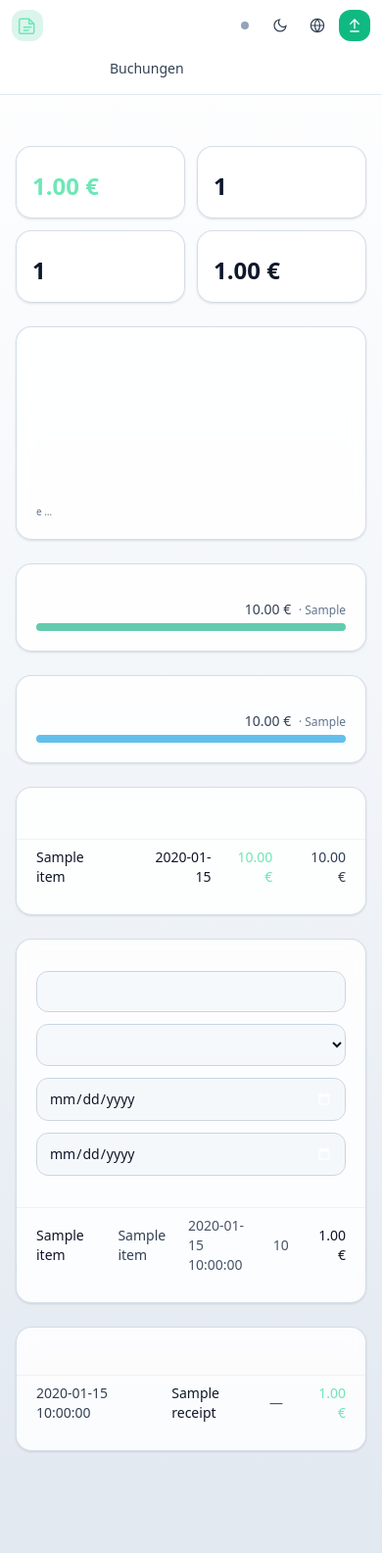
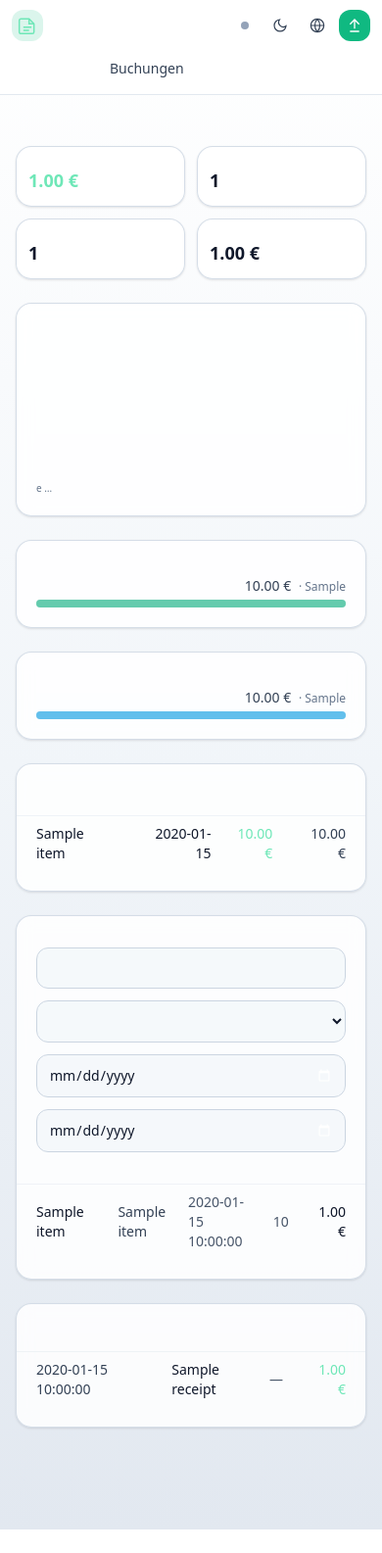
Before and after one commit to robeertm/DocuSort, a Python web app: template docusort/web/templates/analytics.html in a window 390 px wide. Shown: the whole page at 98% size. After the commit the page ends 1561 px from the top, so only its background shows below. Run offline with Jinja, Linux system fonts and the light colour scheme; the template is opened without the code that fills it: most values are stand-ins (such as "Sample title", 1, 10 or a date in 2020); lists and menus that the app fills with data are empty; some libraries are stand-ins or nearby versions.

Commit message:
v0.33.3: fix iPhone-sized viewports clipping content + horizontal scroll
Co-Authored-By: Claude Opus 4.7 (1M context) <noreply@anthropic.com>

```diff
--- a/docusort/__init__.py
+++ b/docusort/__init__.py
@@ -1,5 +1,5 @@
 """DocuSort – AI-powered document organizer for Synology and beyond."""
 
-__version__ = "0.33.2"
+__version__ = "0.33.3"
 __author__ = "Robert Manuwald"
 __license__ = "Proprietary"
--- a/docusort/web/templates/analytics.html
+++ b/docusort/web/templates/analytics.html
@@ -26,23 +26,23 @@
 
   <!-- Top stat cards -->
   <div class="grid grid-cols-2 md:grid-cols-4 gap-3 mb-6">
-    <div class="card p-4">
-      <div class="text-xs uppercase tracking-wider text-ink-400">{{ t('analytics.total_spent') }}</div>
-      <div class="mt-2 text-2xl sm:text-3xl font-semibold tabular-nums text-emerald-300">
+    <div class="card p-3 sm:p-4 min-w-0">
+      <div class="text-xs uppercase tracking-wider text-ink-400 truncate">{{ t('analytics.total_spent') }}</div>
+      <div class="mt-2 text-lg sm:text-2xl md:text-3xl font-semibold tabular-nums text-emerald-300 break-all">
         {{ "%.2f"|format(summary.total_spent) }} €
       </div>
     </div>
-    <div class="card p-4">
-      <div class="text-xs uppercase tracking-wider text-ink-400">{{ t('analytics.receipts') }}</div>
-      <div class="mt-2 text-2xl sm:text-3xl font-semibold tabular-nums">{{ summary.receipt_count }}</div>
+    <div class="card p-3 sm:p-4 min-w-0">
+      <div class="text-xs uppercase tracking-wider text-ink-400 truncate">{{ t('analytics.receipts') }}</div>
+      <div class="mt-2 text-lg sm:text-2xl md:text-3xl font-semibold tabular-nums">{{ summary.receipt_count }}</div>
     </div>
-    <div class="card p-4">
-      <div class="text-xs uppercase tracking-wider text-ink-400">{{ t('analytics.line_items') }}</div>
-      <div class="mt-2 text-2xl sm:text-3xl font-semibold tabular-nums">{{ summary.item_count }}</div>
+    <div class="card p-3 sm:p-4 min-w-0">
+      <div class="text-xs uppercase tracking-wider text-ink-400 truncate">{{ t('analytics.line_items') }}</div>
+      <div class="mt-2 text-lg sm:text-2xl md:text-3xl font-semibold tabular-nums">{{ summary.item_count }}</div>
     </div>
-    <div class="card p-4">
-      <div class="text-xs uppercase tracking-wider text-ink-400">{{ t('analytics.avg_per_receipt') }}</div>
-      <div class="mt-2 text-2xl sm:text-3xl font-semibold tabular-nums">
+    <div class="card p-3 sm:p-4 min-w-0">
+      <div class="text-xs uppercase tracking-wider text-ink-400 truncate">{{ t('analytics.avg_per_receipt') }}</div>
+      <div class="mt-2 text-lg sm:text-2xl md:text-3xl font-semibold tabular-nums break-all">
         {% if summary.receipt_count > 0 %}{{ "%.2f"|format(summary.total_spent / summary.receipt_count) }} €{% else %}–{% endif %}
       </div>
     </div>
--- a/docusort/web/templates/base.html
+++ b/docusort/web/templates/base.html
@@ -25,6 +25,20 @@
   html { background: #0b1220; }
   html[data-theme="light"] { background: #f1f5f9; }
   [x-cloak] { display: none !important; }
+
+  /* iPhone safety net: keep the viewport from ever scrolling
+     horizontally. Inner regions that legitimately scroll (wide
+     tables, the cashflow chart, the mobile tab bar) use
+     `overflow-x-auto` themselves — this rule only stops *runaway*
+     overflow from pushing the page past 100vw. */
+  html, body { max-width: 100%; overflow-x: clip; }
+
+  /* Negative margins on scroll wrappers (`-mx-5` etc.) inside
+     cards can push their content past the card edge on narrow
+     screens. Clip horizontally at the card so it never leaks into
+     the page; vertical overflow stays visible so dropdowns / popups
+     aren't cut off. */
+  .card { overflow-x: clip; }
 
   /* ============================================================
      Light-theme palette overrides.
```
Also changed, not shown: docusort/web/templates/finance.html (+22 -20 lines), CHANGELOG.md.
